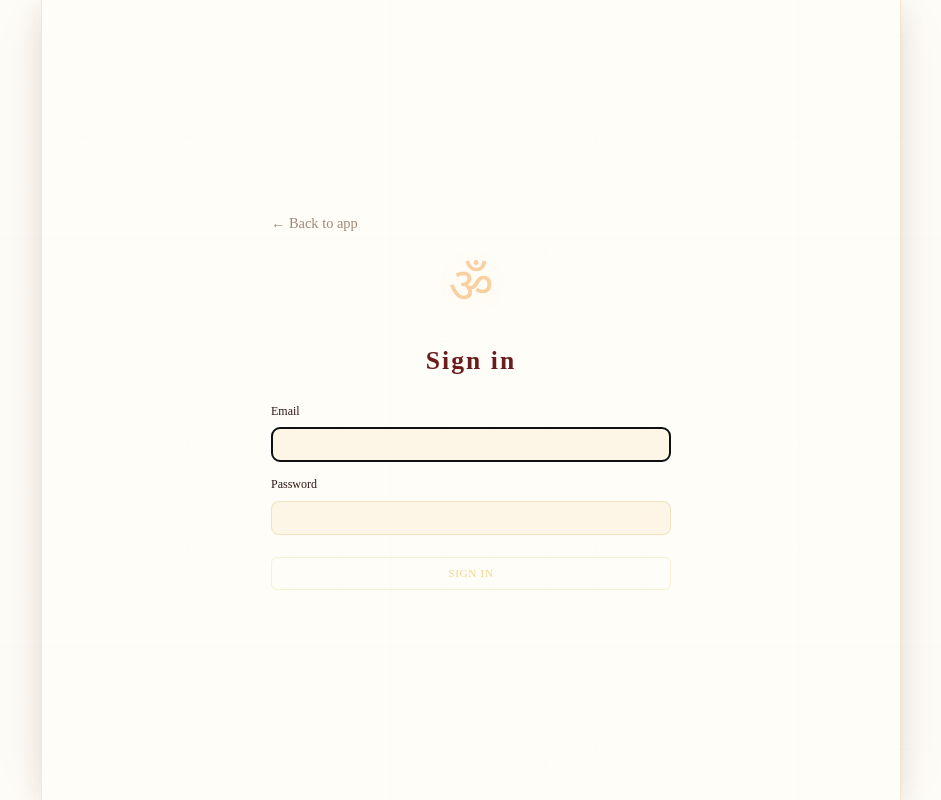
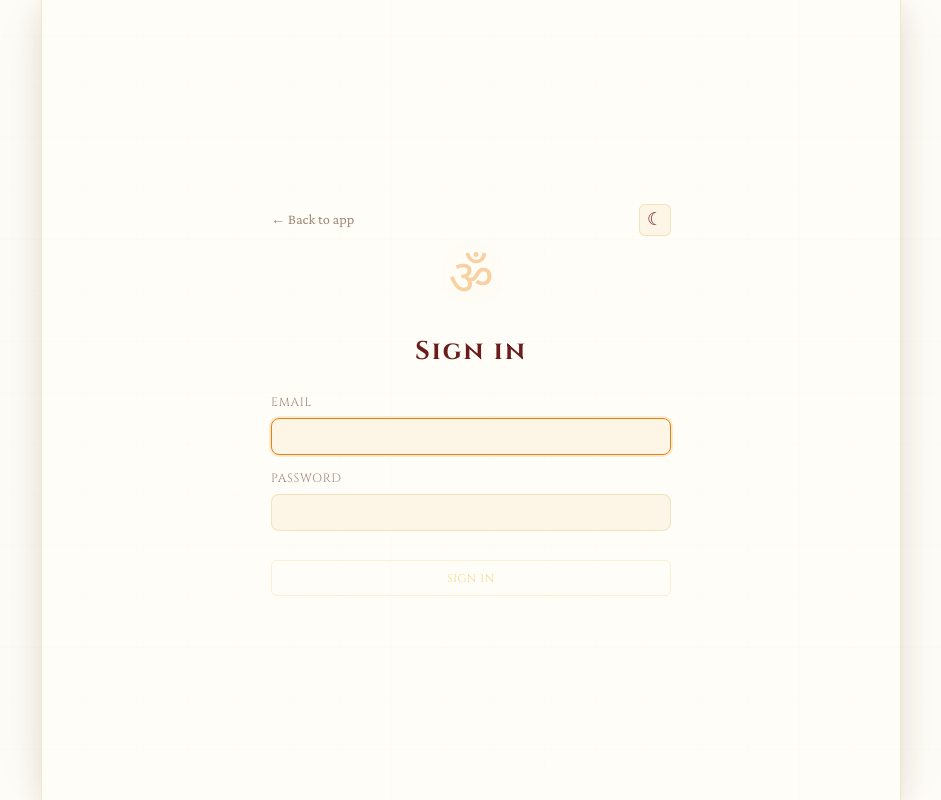
Before and after one commit to snjvkthrvn/hindu-scriptures-rag, a Flask app: page /auth/login in a window 1280 px wide. Shown: the whole page, without its empty margins (169-1110 px from the left). Run offline with Flask 3, Linux system fonts and the light colour scheme.

Commit message:
feat(ui): align auth screens and header account cluster
- Full-corpus login/register template matches English: structured auth form,
  Google block, fonts, and theme toggle with hs-theme continuity.
- Inline head script applies saved or prefers-color-scheme theme before paint.
- Header: group guest hint, email, sign up/in/out in .header-auth with pill
  styling for guest quota hint.
- CSS: auth-top-bar, auth-submit full width, login-page theme-toggle colors.

Made-with: Cursor

```diff
--- a/english-v1-rag/templates/index.html
+++ b/english-v1-rag/templates/index.html
@@ -28,6 +28,7 @@
                 </div>
             </div>
             <div class="header-right">
+                <div class="header-auth" id="headerAuth">
                     <span class="auth-guest-hint" id="guestHint" hidden></span>
                     <span class="auth-user-label" id="authUserLabel" hidden></span>
                     {% if open_registration %}
@@ -35,6 +36,7 @@
                     {% endif %}
                     <a class="header-btn" id="loginBtn" href="/auth/login" title="Sign in">Sign in</a>
                     <button type="button" class="header-btn" id="logoutBtn" title="Sign out" hidden>Sign out</button>
+                </div>
                 <span class="corpus-badge" id="corpusBadge"></span>
                 <button class="theme-toggle" id="themeToggle" title="Toggle theme" aria-label="Toggle dark mode">&#x263E;</button>
                 <button class="header-btn" id="settingsBtn" title="Settings">&#x2699;</button>
--- a/scripts/rag/static/css/style.css
+++ b/scripts/rag/static/css/style.css
@@ -211,6 +211,21 @@ body::before {
 .header-btn:hover {
     background: rgba(240, 215, 140, 0.12);
     border-color: var(--gold-light);
+}
+
+.header-auth {
+    display: flex;
+    align-items: center;
+    flex-wrap: wrap;
+    gap: 0.45rem;
+    justify-content: flex-end;
+}
+.header-auth .auth-guest-hint {
+    padding: 0.2rem 0.5rem;
+    border-radius: 8px;
+    background: rgba(255, 255, 255, 0.08);
+    border: 1px solid rgba(240, 215, 140, 0.22);
+    max-width: 160px;
 }
 
 /* Theme toggle */
@@ -1010,6 +1025,7 @@ body::before {
     .header-title { font-size: 0.95rem; }
     .header-sub { display: none; }
     .corpus-badge { display: none; }
+    .header-auth .auth-guest-hint { max-width: 120px; font-size: 0.6rem; }
     .chat-messages { padding: 1rem 0.65rem; }
     .msg-bubble { max-width: 95%; }
     .msg-avatar { width: 28px; height: 28px; font-size: 0.95rem; }
@@ -1043,6 +1059,36 @@ body::before {
     min-height: 100dvh;
     justify-content: center;
     padding: 2rem 1rem;
+}
+.auth-top-bar {
+    display: flex;
+    align-items: center;
+    justify-content: space-between;
+    gap: 0.75rem;
+    margin-bottom: 0.5rem;
+}
+.auth-top-bar .auth-back {
+    margin: 0;
+    flex: 1;
+    min-width: 0;
+}
+.auth-top-bar .theme-toggle {
+    flex-shrink: 0;
+    color: var(--maroon);
+    border-color: var(--border);
+    background: var(--input-bg);
+}
+.auth-top-bar .theme-toggle:hover {
+    border-color: var(--saffron);
+    background: rgba(232, 130, 12, 0.08);
+}
+[data-theme="dark"] .auth-top-bar .theme-toggle {
+    color: var(--gold-light);
+    border-color: rgba(240, 215, 140, 0.35);
+    background: transparent;
+}
+[data-theme="dark"] .auth-top-bar .theme-toggle:hover {
+    background: rgba(240, 215, 140, 0.12);
 }
 .auth-back {
     margin: 0 0 1rem 0;
@@ -1104,6 +1150,10 @@ body::before {
 .auth-submit {
     cursor: pointer;
     border: 1px solid rgba(240, 215, 140, 0.35);
+    width: 100%;
+    margin-top: 1rem;
+    padding: 0.6rem 1rem;
+    box-sizing: border-box;
 }
 .auth-alt {
     margin-top: 1.25rem;
--- a/scripts/rag/templates/index.html
+++ b/scripts/rag/templates/index.html
@@ -21,6 +21,7 @@
                 </div>
             </div>
             <div class="header-right">
+                <div class="header-auth" id="headerAuth">
                     <span class="auth-guest-hint" id="guestHint" hidden></span>
                     <span class="auth-user-label" id="authUserLabel" hidden></span>
                     {% if open_registration %}
@@ -28,6 +29,7 @@
                     {% endif %}
                     <a class="header-btn" id="loginBtn" href="/auth/login" title="Sign in">Sign in</a>
                     <button type="button" class="header-btn" id="logoutBtn" title="Sign out" hidden>Sign out</button>
+                </div>
                 <span class="corpus-badge" id="corpusBadge"></span>
                 <button class="theme-toggle" id="themeToggle" title="Toggle theme" aria-label="Toggle dark mode">&#x263E;</button>
                 <button class="header-btn" id="settingsBtn" title="Settings">&#x2699;</button>
--- a/scripts/rag/templates/login.html
+++ b/scripts/rag/templates/login.html
@@ -5,50 +5,90 @@
     <meta name="viewport" content="width=device-width, initial-scale=1.0">
     <title>{% if register_mode %}Create account{% else %}Sign in{% endif %} — Hindu Scriptures</title>
     <meta name="theme-color" content="#3D0C0C">
+    <script>
+    (function () {
+        var t = localStorage.getItem("hs-theme");
+        if (t === "light" || t === "dark") {
+            document.documentElement.setAttribute("data-theme", t);
+            return;
+        }
+        document.documentElement.setAttribute(
+            "data-theme",
+            window.matchMedia("(prefers-color-scheme: dark)").matches ? "dark" : "light",
+        );
+    })();
+    </script>
+    <link rel="preconnect" href="https://fonts.googleapis.com">
+    <link rel="preconnect" href="https://fonts.gstatic.com" crossorigin>
+    <link href="https://fonts.googleapis.com/css2?family=Cinzel:wght@400;600;700&family=Crimson+Pro:ital,wght@0,400;0,500;0,600;1,400&family=Noto+Sans+Devanagari:wght@400;600&family=JetBrains+Mono:wght@400&display=swap" rel="stylesheet">
     <link rel="stylesheet" href="{{ url_for('static', filename='css/style.css') }}">
 </head>
 <body>
-    <div class="app-shell" style="min-height:100vh;min-height:100dvh;justify-content:center;padding:2rem 1rem;">
-        <main class="auth-panel" style="max-width:400px;margin:0 auto;text-align:center;">
-            <p class="auth-back">
-                <a href="{{ next_url|safe_next_path }}" title="Return to the app without signing in">← Back to app</a>
-            </p>
-            <div class="welcome-om" style="font-size:3rem;margin-bottom:0.5rem;">&#x0950;</div>
+    <div class="app-shell auth-login-shell">
+        <main class="auth-panel">
+            <div class="auth-top-bar">
+                <p class="auth-back">
+                    <a href="{{ next_url|safe_next_path }}" title="Return to the app without signing in">← Back to app</a>
+                </p>
+                <button type="button" class="theme-toggle" id="authThemeToggle" title="Toggle theme" aria-label="Toggle dark mode">&#x263E;</button>
+            </div>
+            <div class="welcome-om auth-login-om">&#x0950;</div>
             <h1 class="welcome-title">{% if register_mode %}Create account{% else %}Sign in{% endif %}</h1>
             {% if error %}
-            <p class="msg-error" style="margin-bottom:0.75rem;">{{ error }}</p>
+            <p class="msg-error auth-error">{{ error }}</p>
             {% endif %}
             {% if google_oauth_enabled and not register_mode %}
-            <div class="auth-google-block" style="margin-top:0.5rem;">
+            <div class="auth-google-block">
                 <a class="auth-google-btn" href="{{ url_for('auth.google_login', next=next_url) }}">Continue with Google</a>
             </div>
             <p class="auth-divider"><span>or</span></p>
             {% endif %}
-            <form method="post" action="{% if register_mode %}{{ url_for('auth.register') }}{% else %}{{ url_for('auth.login') }}{% endif %}" style="text-align:left;margin-top:1.25rem;">
+            <form class="auth-form" method="post" action="{% if register_mode %}{{ url_for('auth.register') }}{% else %}{{ url_for('auth.login') }}{% endif %}">
                 <input type="hidden" name="next" value="{{ next_url | e }}">
-                <label style="display:block;font-size:0.75rem;margin-bottom:0.35rem;">Email</label>
-                <input type="email" name="email" required autocomplete="username" autofocus value="{{ request.form.get('email', '') }}"
-                    style="width:100%;padding:0.55rem;margin-bottom:0.85rem;box-sizing:border-box;border-radius:8px;border:1px solid var(--border);background:var(--input-bg);color:var(--text);">
+                <label class="auth-label" for="email">Email</label>
+                <input class="auth-input" id="email" type="email" name="email" required autocomplete="username" autofocus value="{{ request.form.get('email', '') }}">
 
-                <label style="display:block;font-size:0.75rem;margin-bottom:0.35rem;">Password</label>
-                <input type="password" name="password" required autocomplete="{% if register_mode %}new-password{% else %}current-password{% endif %}"
-                    style="width:100%;padding:0.55rem;margin-bottom:0.85rem;box-sizing:border-box;border-radius:8px;border:1px solid var(--border);background:var(--input-bg);color:var(--text);">
+                <label class="auth-label" for="password">Password</label>
+                <input class="auth-input" id="password" type="password" name="password" required autocomplete="{% if register_mode %}new-password{% else %}current-password{% endif %}">
 
                 {% if register_mode %}
-                <label style="display:block;font-size:0.75rem;margin-bottom:0.35rem;">Confirm password</label>
-                <input type="password" name="password2" required autocomplete="new-password"
-                    style="width:100%;padding:0.55rem;margin-bottom:0.85rem;box-sizing:border-box;border-radius:8px;border:1px solid var(--border);background:var(--input-bg);color:var(--text);">
+                <label class="auth-label" for="password2">Confirm password</label>
+                <input class="auth-input" id="password2" type="password" name="password2" required autocomplete="new-password">
                 {% endif %}
 
-                <button type="submit" class="header-btn" style="width:100%;margin-top:0.5rem;padding:0.6rem;">{% if register_mode %}Register{% else %}Sign in{% endif %}</button>
+                <button type="submit" class="auth-submit header-btn">
+                    {% if register_mode %}Register{% else %}Sign in{% endif %}
+                </button>
             </form>
             {% if not register_mode and open_registration %}
-            <p style="margin-top:1.25rem;"><a href="{{ url_for('auth.register', next=next_url) }}" style="color:var(--saffron);">Create an account</a></p>
+            <p class="auth-alt"><a href="{{ url_for('auth.register', next=next_url) }}">Create an account</a></p>
             {% endif %}
             {% if register_mode %}
-            <p style="margin-top:1.25rem;"><a href="{{ url_for('auth.login', next=next_url) }}" style="color:var(--saffron);">Sign in instead</a></p>
+            <p class="auth-alt"><a href="{{ url_for('auth.login', next=next_url) }}">Already have an account? Sign in</a></p>
             {% endif %}
         </main>
     </div>
+    <script>
+    (function () {
+        var btn = document.getElementById("authThemeToggle");
+        if (!btn) return;
+        function syncIcon() {
+            var t = document.documentElement.getAttribute("data-theme") || "light";
+            btn.textContent = t === "dark" ? "\u2600" : "\u263E";
+        }
+        function applyTheme(theme) {
+            document.documentElement.setAttribute("data-theme", theme);
+            localStorage.setItem("hs-theme", theme);
+            syncIcon();
+            var meta = document.querySelector('meta[name="theme-color"]');
+            if (meta) meta.content = theme === "dark" ? "#0F0C0A" : "#3D0C0C";
+        }
+        syncIcon();
+        btn.addEventListener("click", function () {
+            var current = document.documentElement.getAttribute("data-theme") || "light";
+            applyTheme(current === "dark" ? "light" : "dark");
+        });
+    })();
+    </script>
 </body>
 </html>
```
Also changed, not shown: english-v1-rag/static/css/style.css (+50 -0 lines), english-v1-rag/templates/login.html (+45 -4 lines). Lines whose indentation alone changed are shown as unchanged.
